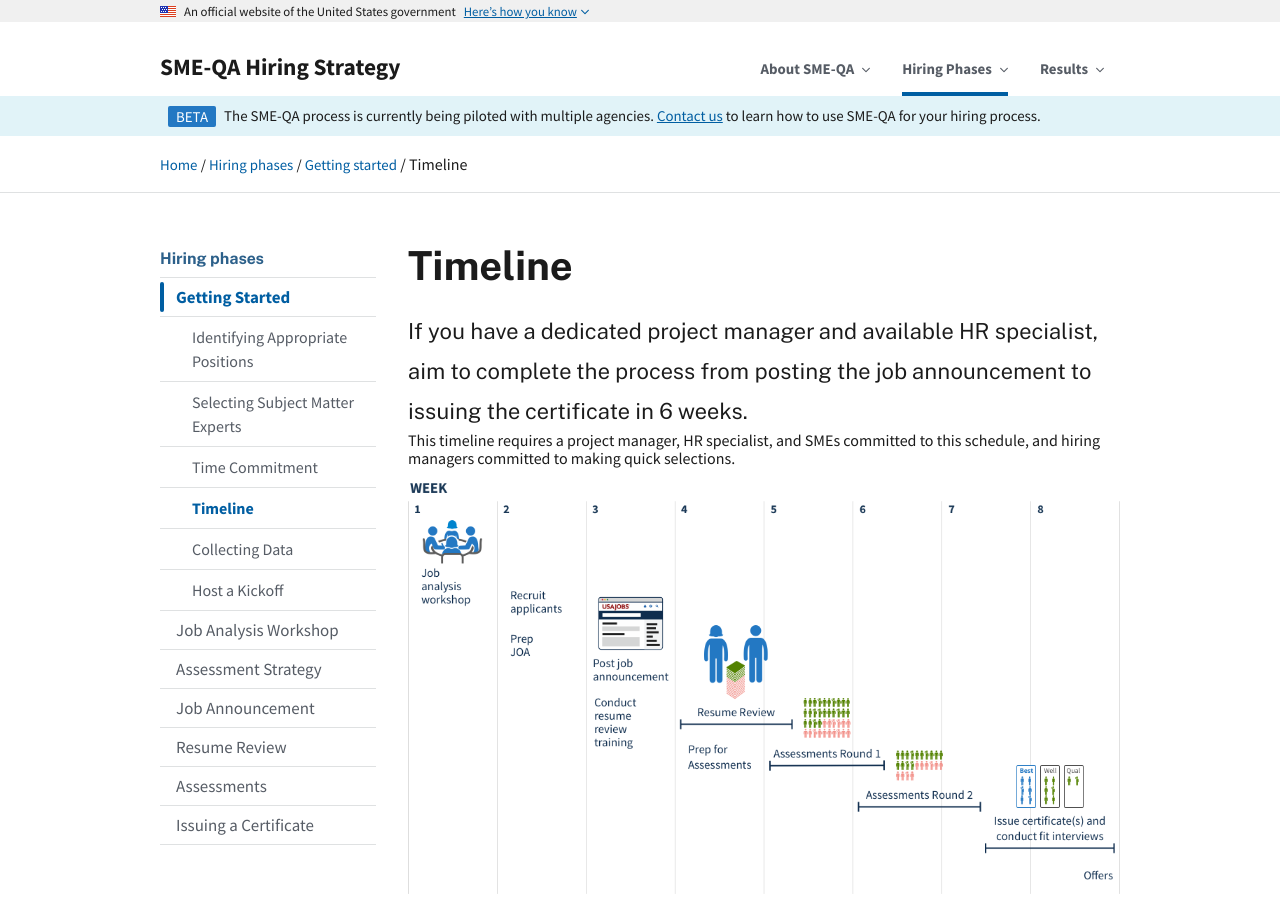
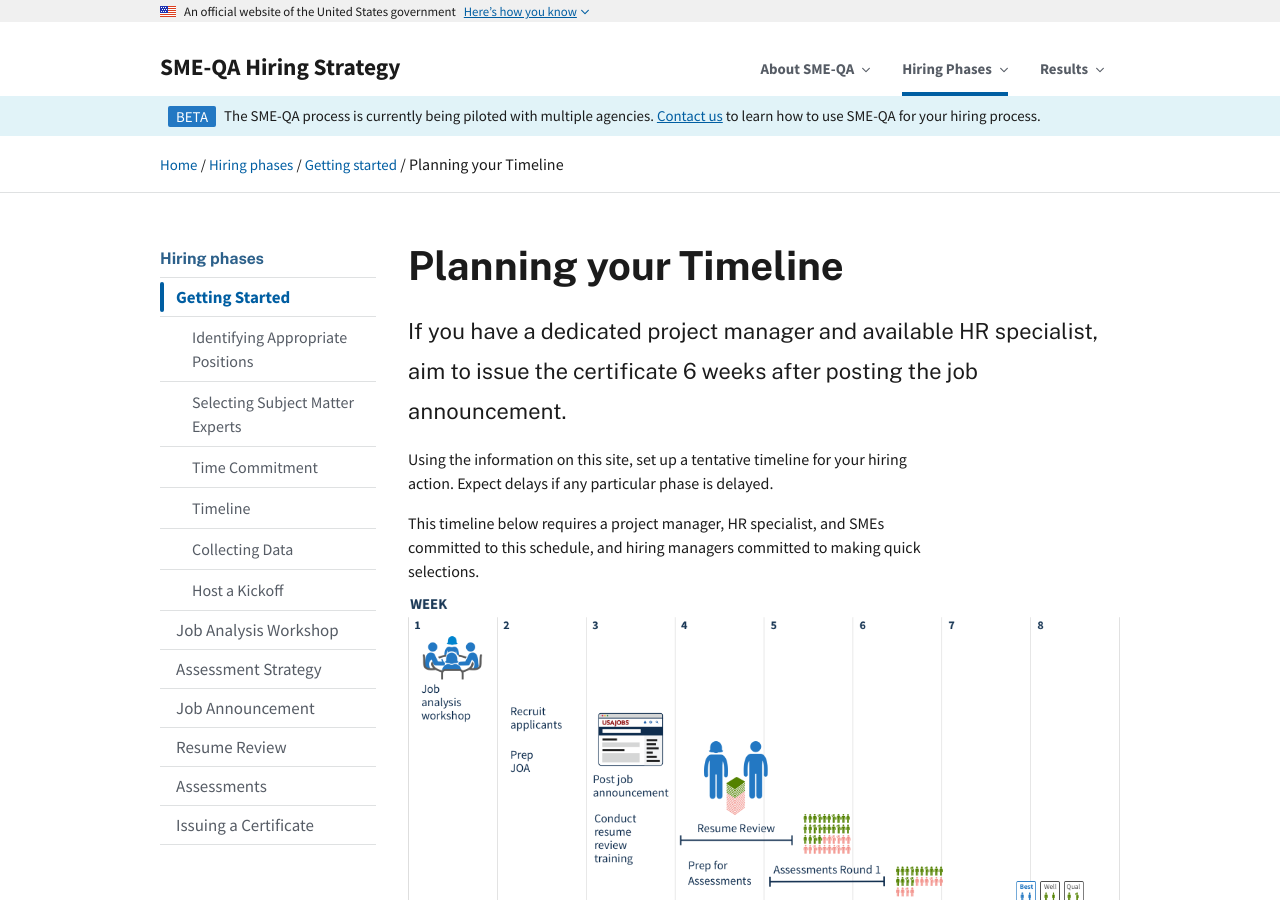
Before and after one commit to usds/SME-QA-Website, a Jekyll site: the page built from pages/phases/getting-started/planning-your-timeline.html, in a window 1280 px wide and 900 px high. Built offline with Jekyll 4.4.1, drawn with Linux system fonts in a browser that asks for light colours.

Commit message:
Update and rename timeline.html to planning-your-timeline.html

```diff
--- a/pages/phases/getting-started/timeline.html
+++ b/pages/phases/getting-started/planning-your-timeline.html
@@ -1,19 +1,22 @@
 ---
 layout: article
-permalink: /hiring-phases/getting-started/timeline/
+permalink: /hiring-phases/getting-started/planning-your-timeline/
 section: hiring-phases
-title: Timeline
+title: Planning your Timeline
 sidenav: hiring-phases
 phase: getting-started
 sub-phase-order: 035
-intro: If you have a dedicated project manager and available HR specialist, aim to complete the process from posting the job announcement to issuing the certificate in 6 weeks.
+intro: If you have a dedicated project manager and available HR specialist, aim to issue the certificate 6 weeks after posting the job announcement.
 ---
 
 <p class="usa-intro">
   {{ page.intro }}
 </p>
 
-This timeline requires a project manager, HR specialist, and SMEs committed to this schedule, and hiring managers committed to making quick selections.
+<p>Using the information on this site, set up a tentative timeline for your hiring action. Expect delays if any particular phase is delayed.</p>
+
+<p>This timeline below requires a project manager, HR specialist, and SMEs committed to this schedule, and hiring managers committed to making quick selections.</p>
+
 
 <img src="{{ site.baseurl }}/assets/img/timeline-v5.png" alt="Timeline of the SME-QA process." />
 
```
